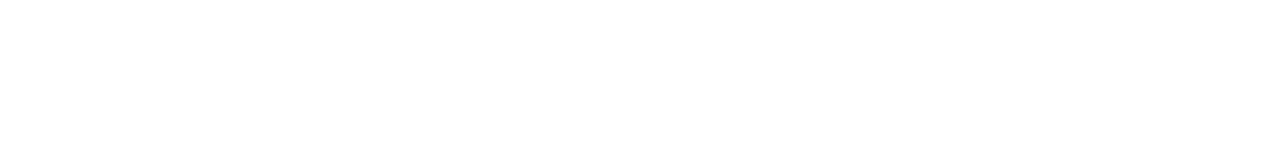
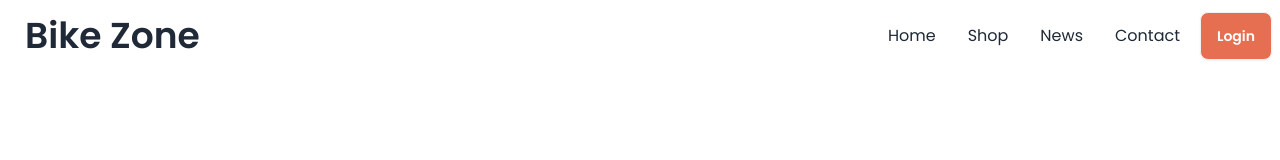
Before and after one commit to Priyo0011/biker-zone-resource, a plain HTML site: page index.html in a window 1280 px wide. Drawn offline with nearby package versions, Linux system fonts and the light colour scheme.

Commit message:
added navbar section

```diff
--- a/index.html
+++ b/index.html
@@ -4,12 +4,70 @@
     <meta charset="UTF-8">
     <meta name="viewport" content="width=device-width, initial-scale=1.0">
     <title>biker zone resources</title>
+
+    <!-- tailwind and daisy ui -->
+    <link href="https://cdn.jsdelivr.net/npm/daisyui@4.6.0/dist/full.min.css" rel="stylesheet" type="text/css" />
+    <script src="https://cdn.tailwindcss.com"></script>
+
+    <!-- google font -->
+    <link rel="preconnect" href="https://fonts.googleapis.com">
+    <link rel="preconnect" href="https://fonts.gstatic.com" crossorigin>
+    <link href="https://fonts.googleapis.com/css2?family=Poppins:wght@400;500;600;700;800;900&display=swap" rel="stylesheet">
+
+    <!-- tailwind customizing  -->
+    <script>
+        tailwind.config = {
+          theme: {
+            extend: {
+              colors: {
+                clifford: '#da373d',
+                'btn-primary-color': '#E76F51',
+              }
+            }
+          }
+        }
+      </script>
+
+    <!-- custom style -->
+    <style>
+        .font-poppins{
+            font-family: 'Poppins', sans-serif;
+        }
+    </style>
 </head>
-<body>
-    <header>
-
+<body class="font-poppins">
+    <header class="md:container md:mx-auto">
+        <nav>
+            <div class="navbar bg-base-100">
+                <div class="flex-1">
+                  <div class="dropdown">
+                    <div tabindex="0" role="button" class="btn btn-ghost lg:hidden">
+                      <svg xmlns="http://www.w3.org/2000/svg" class="h-5 w-5" fill="none" viewBox="0 0 24 24" stroke="currentColor"><path stroke-linecap="round" stroke-linejoin="round" stroke-width="2" d="M4 6h16M4 12h8m-8 6h16" /></svg>
+                    </div>
+                    <ul tabindex="0" class="menu menu-sm dropdown-content mt-3 z-[1] p-2 text-base shadow bg-base-100 rounded-box w-52">
+                      <li><a>Home</a></li>
+                      <li><a>Shop</a></li>
+                      <li><a>News</a></li>
+                      <li><a>Contact</a></li>
+                    </ul>
+                  </div>
+                  <a class="btn btn-ghost text-4xl">Bike Zone</a>
+                </div>
+                <div class="navbar-center hidden lg:flex">
+                  <ul class="menu text-base menu-horizontal px-1">
+                    <li><a>Home</a></li>
+                    <li><a>Shop</a></li>
+                    <li><a>News</a></li>
+                    <li><a>Contact</a></li>
+                  </ul>
+                </div>
+                <div class="">
+                  <a class="btn bg-btn-primary-color text-white">Login</a>
+                </div>
+              </div>
+        </nav>
     </header>
-    <main>
+    <main class="md:container md:mx-auto">
 
     </main>
     <footer>
--- /dev/null
+++ b/tailwind.config.js
@@ -0,0 +1,8 @@
+/** @type {import('tailwindcss').Config} */
+module.exports = {
+    content: ["./src/**/*.{html,js}"],
+    theme: {
+      extend: {},
+    },
+    plugins: [],
+  }
```
